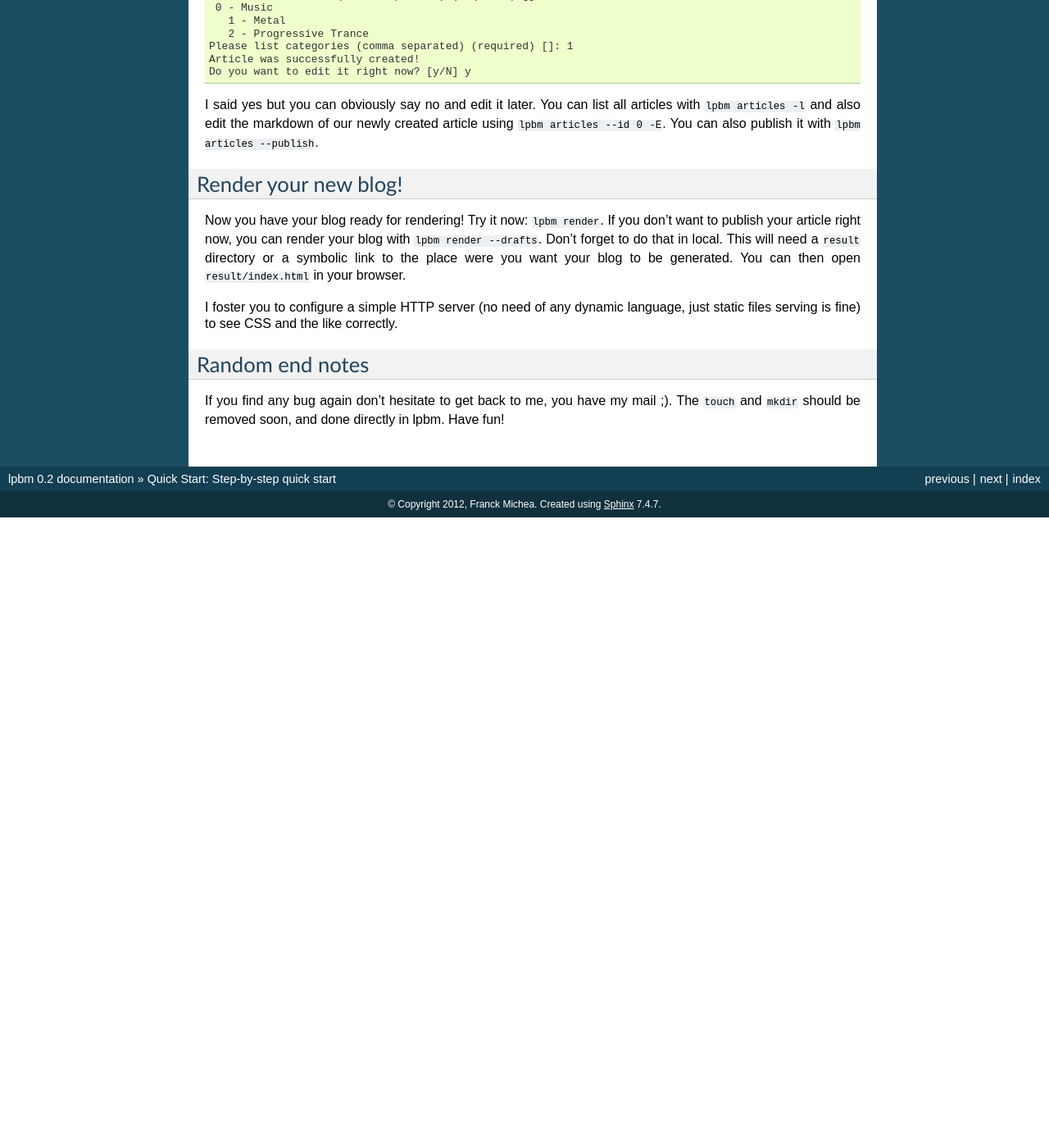
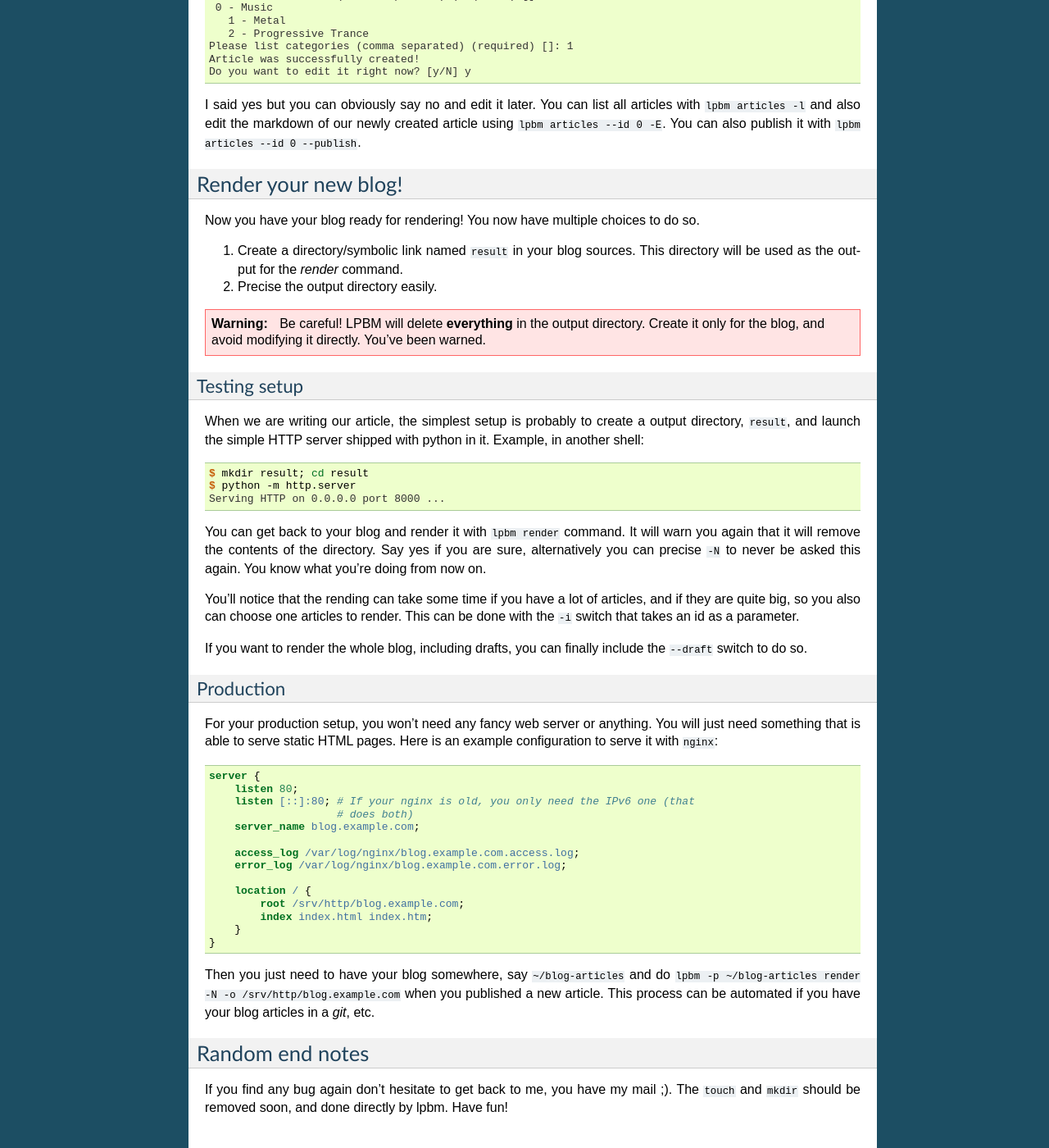
Before and after one commit to fmichea/lpbm, a Sphinx documentation site: the page built from doc/quick_start.rst, in a window 1280 px wide and 1400 px high, scrolled down 1574 px. Shown: the whole window at 82% size. Built offline with Sphinx 7.4.7, drawn with Linux system fonts in a browser that asks for light colours; before the commit the page ends 2205 px from its top, so only the background shows below that; some of the changed text lies outside the part shown.

Commit message:
Little fixes in documentation.

```diff
--- a/doc/modules.rst
+++ b/doc/modules.rst
@@ -102,7 +102,7 @@ First, you have several information in the prompt::
 
 In this example, we can see that first field we fill is required. It also
 already has a default value that is write between ``[]`` brackets. Simply
-entering without filling Prompt 1 will choose default value. You should'nt
+entering without filling Prompt 1 will choose default value. You shouldn't
 be able to validate an empty value for Prompt 3 (if you can, fill a bug :P).
 
 There are also validators that will check that the values you enter are valid.
@@ -110,8 +110,8 @@ If some prompt appears twice, the value was not valid. There should be a error
 message explaining what went wrong. If it is not the case, please fill a bug.
 
 Finally if your value is not required and you want to delete the content (avoid
-selectionning default value), type Ctrl-D and answer yes to the question asking
+selecting default value), type Ctrl-D and answer yes to the question asking
 you if you want to empty the value.
 
-Any keyboard interruption should quit the interctive mode without saving
+Any keyboard interruption should quit the interactive mode without saving
 anything.
--- a/doc/quick_start.rst
+++ b/doc/quick_start.rst
@@ -112,23 +112,79 @@ will land in my Metal category. Lets see:
 I said yes but you can obviously say no and edit it later. You can list all
 articles with ``lpbm articles -l`` and also edit the markdown of our newly
 created article using ``lpbm articles --id 0 -E``. You can also publish it with
-``lpbm articles --publish``.
+``lpbm articles --id 0 --publish``.
 
 Render your new blog!
 ---------------------
 
-Now you have your blog ready for rendering! Try it now: ``lpbm render``. If you
-don't want to publish your article right now, you can render your blog with
-``lpbm render --drafts``. Don't forget to do that in local. This will need a
-``result`` directory or a symbolic link to the place were you want your blog to
-be generated. You can then open ``result/index.html`` in your browser.
+Now you have your blog ready for rendering! You now have multiple choices to do
+so.
 
-I foster you to configure a simple HTTP server (no need of any dynamic
-language, just static files serving is fine) to see CSS and the like correctly.
+#. Create a directory/symbolic link named ``result`` in your blog sources. This
+   directory will be used as the output for the *render* command.
+#. Precise the output directory easily.
+
+.. warning:: Be careful! LPBM will delete **everything** in the output
+             directory. Create it only for the blog, and avoid modifying it
+             directly. You've been warned.
+
+Testing setup
+^^^^^^^^^^^^^
+
+When we are writing our article, the simplest setup is probably to create a
+output directory, ``result``, and launch the simple HTTP server shipped with
+python in it. Example, in another shell:
+
+.. code-block:: console
+
+    $ mkdir result; cd result
+    $ python -m http.server
+    Serving HTTP on 0.0.0.0 port 8000 ...
+
+You can get back to your blog and render it with ``lpbm render`` command. It
+will warn you again that it will remove the contents of the directory. Say yes
+if you are sure, alternatively you can precise ``-N`` to never be asked this
+again. You know what you're doing from now on.
+
+You'll notice that the rending can take some time if you have a lot of articles,
+and if they are quite big, so you also can choose one articles to render. This
+can be done with the ``-i`` switch that takes an id as a parameter.
+
+If you want to render the whole blog, including drafts, you can finally include
+the ``--draft`` switch to do so.
+
+Production
+^^^^^^^^^^
+
+For your production setup, you won't need any fancy web server or anything. You
+will just need something that is able to serve static HTML pages. Here is an
+example configuration to serve it with ``nginx``:
+
+.. code-block:: nginx
+
+    server {
+        listen 80;
+        listen [::]:80; # If your nginx is old, you only need the IPv6 one (that
+                        # does both)
+        server_name blog.example.com;
+
+        access_log /var/log/nginx/blog.example.com.access.log;
+        error_log /var/log/nginx/blog.example.com.error.log;
+
+        location / {
+            root /srv/http/blog.example.com;
+            index index.html index.htm;
+        }
+    }
+
+Then you just need to have your blog somewhere, say ``~/blog-articles`` and do
+``lpbm -p ~/blog-articles render -N -o /srv/http/blog.example.com`` when you
+published a new article. This process can be automated if you have your blog
+articles in a *git*, etc.
 
 Random end notes
 ----------------
 
 If you find any bug again don't hesitate to get back to me, you have my mail ;).
-The ``touch`` and ``mkdir`` should be removed soon, and done directly in lpbm.
+The ``touch`` and ``mkdir`` should be removed soon, and done directly by lpbm.
 Have fun!
```
